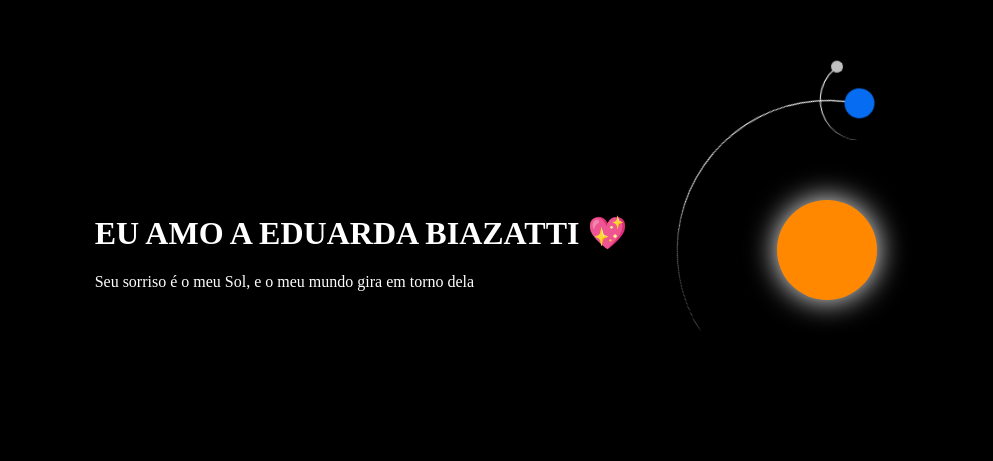
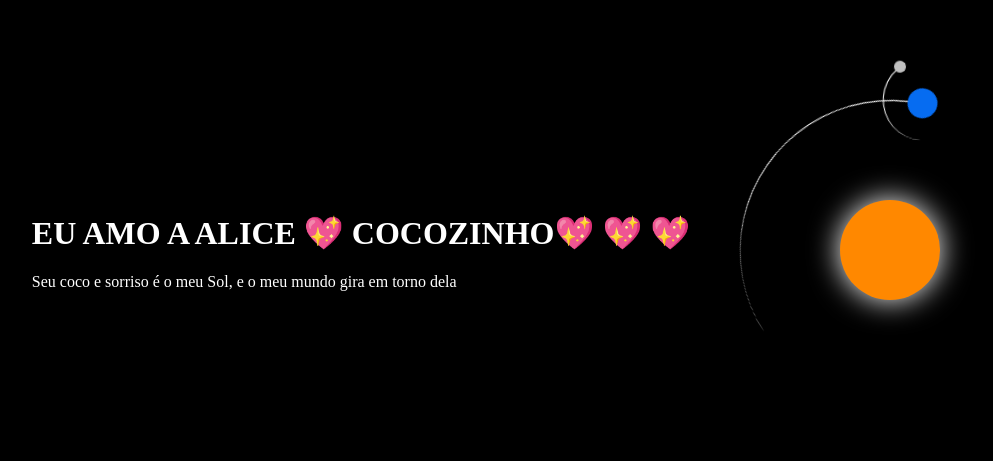
Before and after one commit to jeffersondon2123/galufer17.github.io, a plain HTML site: page index.html in a window 1280 px wide. Shown: the part 150-611 px from the top of the page, without its empty margins (79-1072 px from the left). Drawn offline with Linux system fonts and the light colour scheme.

Commit message:
Update index.html

```diff
--- a/index.html
+++ b/index.html
@@ -83,8 +83,8 @@
 </head>
 <body>
     <header>
-        <h1>EU  AMO  A EDUARDA BIAZATTI  💖</h1>
-        <p>Seu sorriso é o meu Sol, e o meu mundo gira em torno dela</p>
+        <h1>EU  AMO  A ALICE  💖 COCOZINHO💖 💖 💖 </h1>
+        <p>Seu coco e sorriso é o meu Sol, e o meu mundo gira em torno dela</p>
     </header>
     <div class="container">
         <div class="sun"></div>
```
